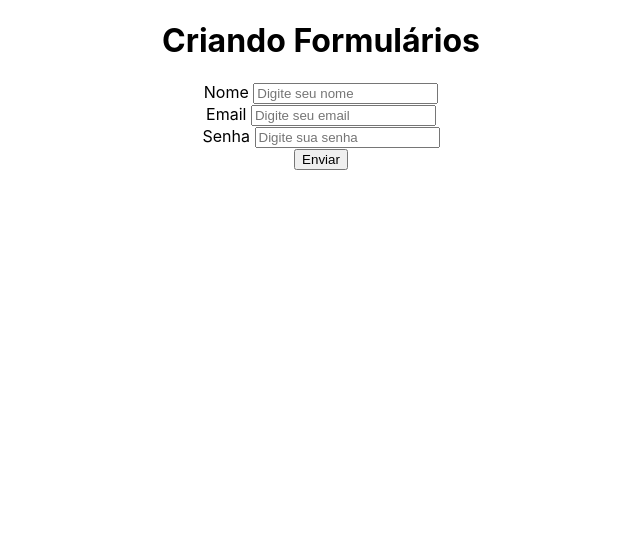
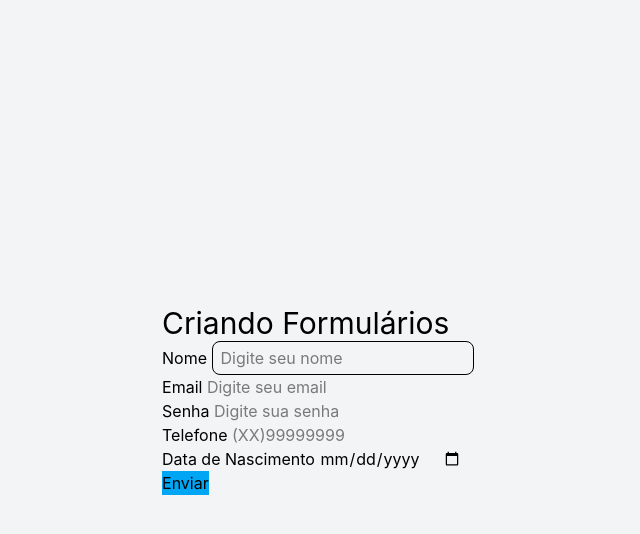
Before and after one commit to kamilasouzx/aula-formulario, a React (Create React App) app in the folder aula-form/: page / in a window 1280 px wide. Shown: the top 534 px of the page, without its empty margins (319-959 px from the left). Built offline with nearby package versions, Linux system fonts and the light colour scheme.

Commit message:
Configurado as validações do form

```diff
--- a/aula-form/package.json
+++ b/aula-form/package.json
@@ -36,5 +36,10 @@
       "last 1 firefox version",
       "last 1 safari version"
     ]
+  },
+  "devDependencies": {
+    "autoprefixer": "^10.4.21",
+    "postcss": "^8.5.6",
+    "tailwindcss": "^4.1.13"
   }
 }
--- a/aula-form/public/index.html
+++ b/aula-form/public/index.html
@@ -1,6 +1,7 @@
 <!DOCTYPE html>
 <html lang="en">
   <head>
+    <script src="https://cdn.jsdelivr.net/npm/@tailwindcss/browser@4"></script>
     <meta charset="utf-8" />
     <link rel="icon" href="%PUBLIC_URL%/favicon.ico" />
     <meta name="viewport" content="width=device-width, initial-scale=1" />
--- a/aula-form/src/App.js
+++ b/aula-form/src/App.js
@@ -9,32 +9,48 @@ function App() {
         reset } = useForm({mode: 'onBlur'});
         //Arrow Function
   const onSubmit = (data) => {
+
+    alert("Formulário enviado: " + JSON.stringify(data));
     console.log("Dados enviados com sucesso", data)
     reset();
 
   }
   return (
-    <div className="App">
-      <h1>Criando Formulários</h1>
+    <div className="flex items-center justify-center min-h-screen bg-gray-100">
+      <div>
+      <h1 className='text-3xl'>Criando Formulários</h1>
     <form onSubmit={handleSubmit(onSubmit)}  noValidate>
       <label>Nome </label>
-    <input placeholder='Digite seu nome'
+    <input
+    placeholder='Digite seu nome'
     {...register("nome", {required: "O nome é obrigatório"})}
+    className = "color: blue, border rounded-lg p-1 pl-2 focus:outline-none focus:ring-2 focus:ring-blue-600 focus:border-transparent"
     />
     {errors.nome && <p style={{color: "red"}}>{errors.nome.message}</p>}
     <br/>
     <label>Email </label>
     <input placeholder='Digite seu email' type='email'
-    {...register("email", {required: "O email é obrigatório"})}
+    {...register("email", {required: "O email é obrigatório", pattern:{ value: /^[^\s@]+@[^\s]+\.[^\s]+$/, message: "Email inválido"}})}
     />
         {errors.email && <p style={{color: "red"}}>{errors.email.message}</p>}<br/>
     <label>Senha </label>
     <input placeholder='Digite sua senha' type='password'
-    {...register("senha", {required: "A senha é obrigatória"})}
+    {...register("senha", {required: "A senha é obrigatória", minLength: {value: 6, message: "A senha deve ter no mínimo 6 caracteres"}})}
     /><br/>
-        {errors.senha && <p style={{color: "red"}}>{errors.senha.message}</p>}
-    <button type='submit'>Enviar</button>
+    {errors.senha && <p style={{color: "red"}}>{errors.senha.message}</p>}
+    <label>Telefone </label>
+    <input placeholder='(XX)99999999' type='tel' //criar uma máscara, ajustar o placeholder
+    {...register("telefone", {required: "O telefone é obrigatório", pattern: {value: /^\(\d{2}\)\d{9}$/, message: "Telefone inválido"}})}
+    /><br/>
+    {errors.telefone && <p style={{color: "red"}}>{errors.telefone.message}</p>}
+    <label>Data de Nascimento </label>
+    <input type='date'
+    {...register("dataNascimento", {required: "A data de nascimento é obrigatória"})}
+    /><br/>
+    {errors.dataNascimento && <p style={{color: "red"}}>{errors.dataNascimento.message}</p>}
+    <button className="bg-sky-500 hover:bg-sky-700" type='submit'>Enviar</button>
     </form>
+    </div>
     </div>
   );
 }
```
Also changed, not shown: 1 other file (tests, documents, lock files or other folders).
